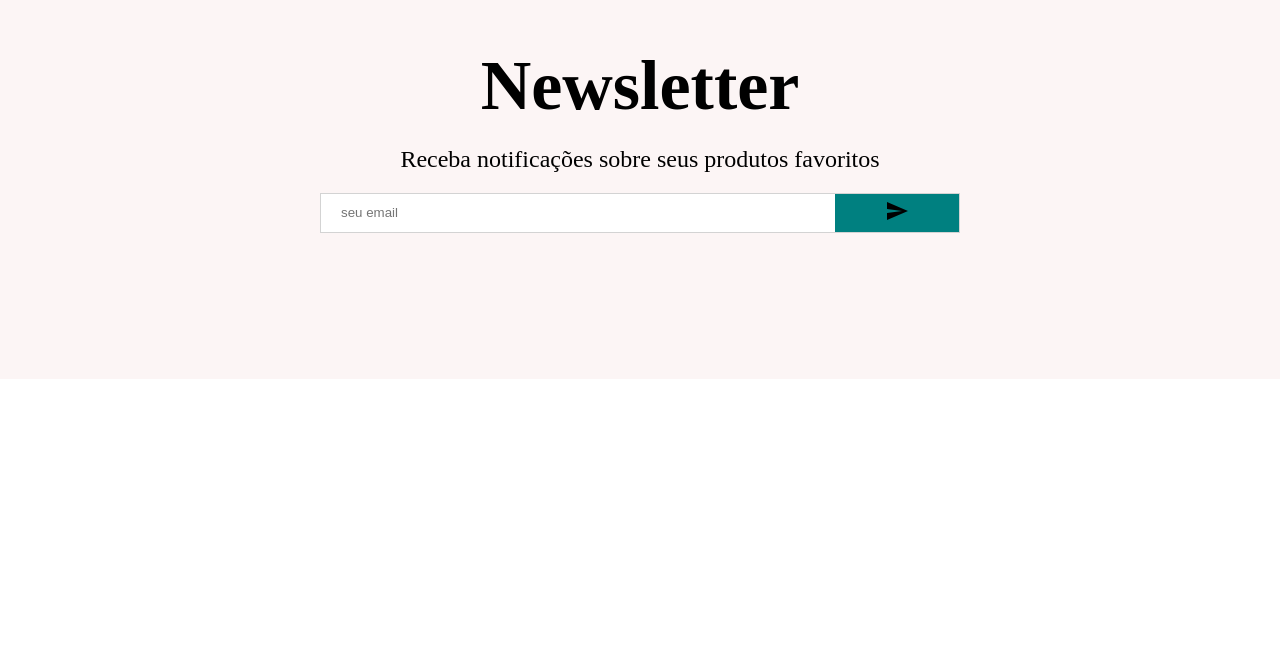
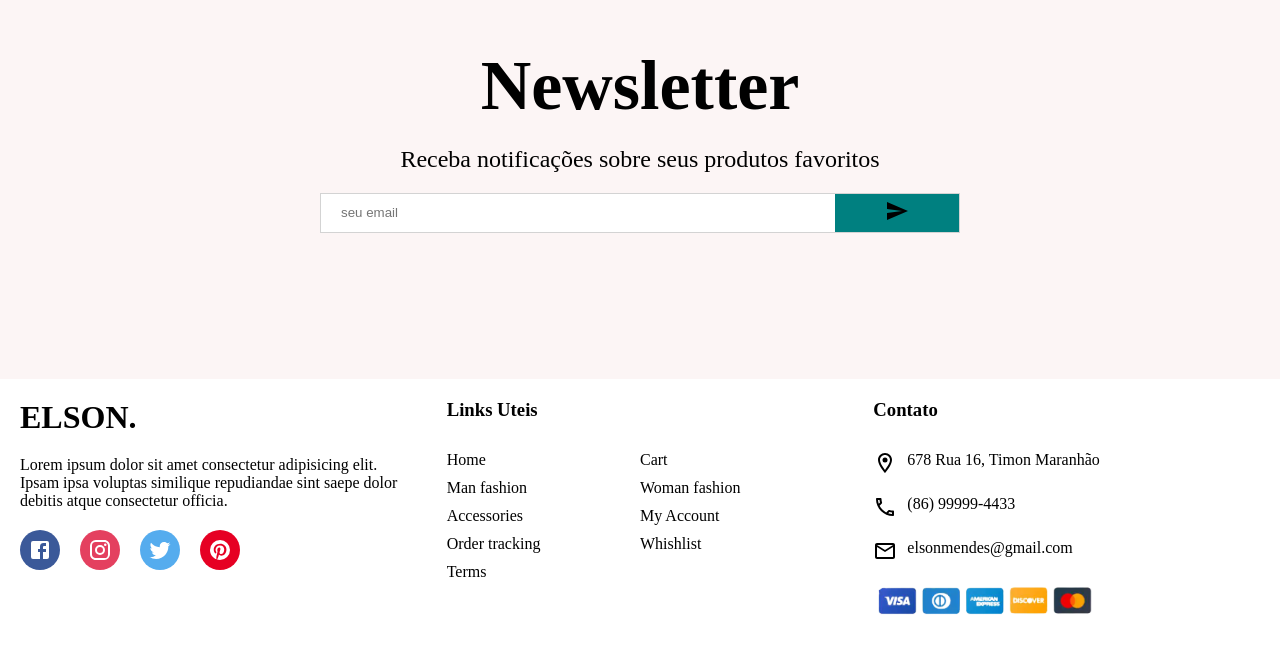
Before and after one commit to ellsonmendesyt/mini-loja, a React (Create React App) app: page / in a window 1280 px wide. Shown: the part 2357-3004 px from the top of the page. Before the commit the page ends 2736 px from the top, so only its background shows below. Built offline with nearby package versions, Linux system fonts and the light colour scheme.

Commit message:
vou fazer a pagina de detalhes

```diff
--- a/src/components/Announcements.jsx
+++ b/src/components/Announcements.jsx
@@ -10,6 +10,7 @@ const Announcements = () => {
 
 export default Announcements
 
+
 const Container = styled.div`
 height: 30px;
 background-color: teal;
--- /dev/null
+++ b/src/components/Footer.jsx
@@ -0,0 +1,128 @@
+import { Facebook,Instagram,Twitter,Pinterest, RoomOutlined, PhoneOutlined,  MailOutlined } from '@material-ui/icons'
+import React from 'react'
+import styled from 'styled-components'
+
+
+const Footer = () => {
+    return (
+        <Container>
+            <Left>
+              <Logo>ELSON.</Logo>
+              <Description>
+                  Lorem ipsum dolor sit amet consectetur adipisicing elit. Ipsam ipsa voluptas similique repudiandae sint saepe dolor debitis atque consectetur officia.
+              </Description>
+              <SocialContainer>
+                  <SocialIcon color="3B5999" ><Facebook /></SocialIcon>
+                  <SocialIcon color="E4405F"><Instagram  /></SocialIcon>
+                  <SocialIcon color="55ACEE"><Twitter  /></SocialIcon>
+                  <SocialIcon color="E60023"><Pinterest  /></SocialIcon>
+
+              </SocialContainer>
+            </Left>
+            <Center>
+              <Title>Links Uteis</Title>
+              <List>
+                  <ListItem>Home</ListItem>
+                  <ListItem>Cart</ListItem>
+                  <ListItem>Man fashion</ListItem>
+                  <ListItem>Woman fashion</ListItem>
+                  <ListItem>Accessories</ListItem>
+                  <ListItem>My Account</ListItem>
+                  <ListItem>Order tracking</ListItem>
+                  <ListItem>Whishlist</ListItem>
+                  <ListItem>Terms</ListItem>
+              </List>
+            </Center>
+            <Right>
+             <Title>Contato</Title>
+             <ContactItem>
+               <RoomOutlined /> 678 Rua 16,  Timon Maranhão
+             </ContactItem>
+             <ContactItem>
+                <PhoneOutlined/> (86) 99999-4433
+             </ContactItem>
+             <ContactItem>
+               <MailOutlined/> elsonmendes@gmail.com
+             </ContactItem>
+             <Payment src= "./imgs/payment.png"/>
+            </Right>
+        </Container>
+    )
+}
+
+export default Footer
+
+const Container= styled.div`
+display: flex;
+
+`
+// LEFT
+const Left = styled.div`
+flex:1;
+display: flex;
+flex-direction: column;
+padding: 20px;
+`
+
+const Logo = styled.h1`
+
+`
+
+const Description = styled.p`
+margin: 20px 0;
+`
+
+const SocialContainer= styled.div`
+display: flex;
+
+`
+
+const SocialIcon= styled.div`
+width: 40px;
+height: 40px;
+color:#fff;
+background-color:#${props=>props.color};
+display: flex;
+justify-content: center;
+align-items: center;
+border-radius:50%;
+margin-right: 20px;
+`
+// CENTER
+const Center = styled.div`
+flex:1;
+padding: 20px;
+`
+const Title = styled.h3`
+margin-bottom: 30px;
+`
+
+const List = styled.ul`
+margin: 0;
+padding: 0;
+list-style: none;
+display: flex;
+flex-wrap: wrap;
+
+`
+const ListItem= styled.li`
+width: 50%;
+margin-bottom: 10px;
+`
+
+// RIGHT
+const Right = styled.div`
+flex:1;
+padding: 20px;
+`
+const ContactItem = styled.div`
+margin-bottom: 20px;
+display: flex;
+align-content: center;
+& > *{
+  margin-right: 10px;
+}
+`
+const Payment= styled.img`
+width:60%;
+`
--- a/src/pages/Home.jsx
+++ b/src/pages/Home.jsx
@@ -6,6 +6,7 @@ import Navbar from '../components/Navbar'
 import NewsLetter from '../components/NewsLetter'
 import Products from '../components/Products'
 import Slider from '../components/Slider'
+import Footer from '../components/Footer'
 const Home = () => {
     return (
         <div>
@@ -15,6 +16,7 @@ const Home = () => {
             <Categories/>
             <Products />
             <NewsLetter/>
+            <Footer/>
         </div>
     )
 }
```
Also changed, not shown: public/imgs/payment.png (added).
